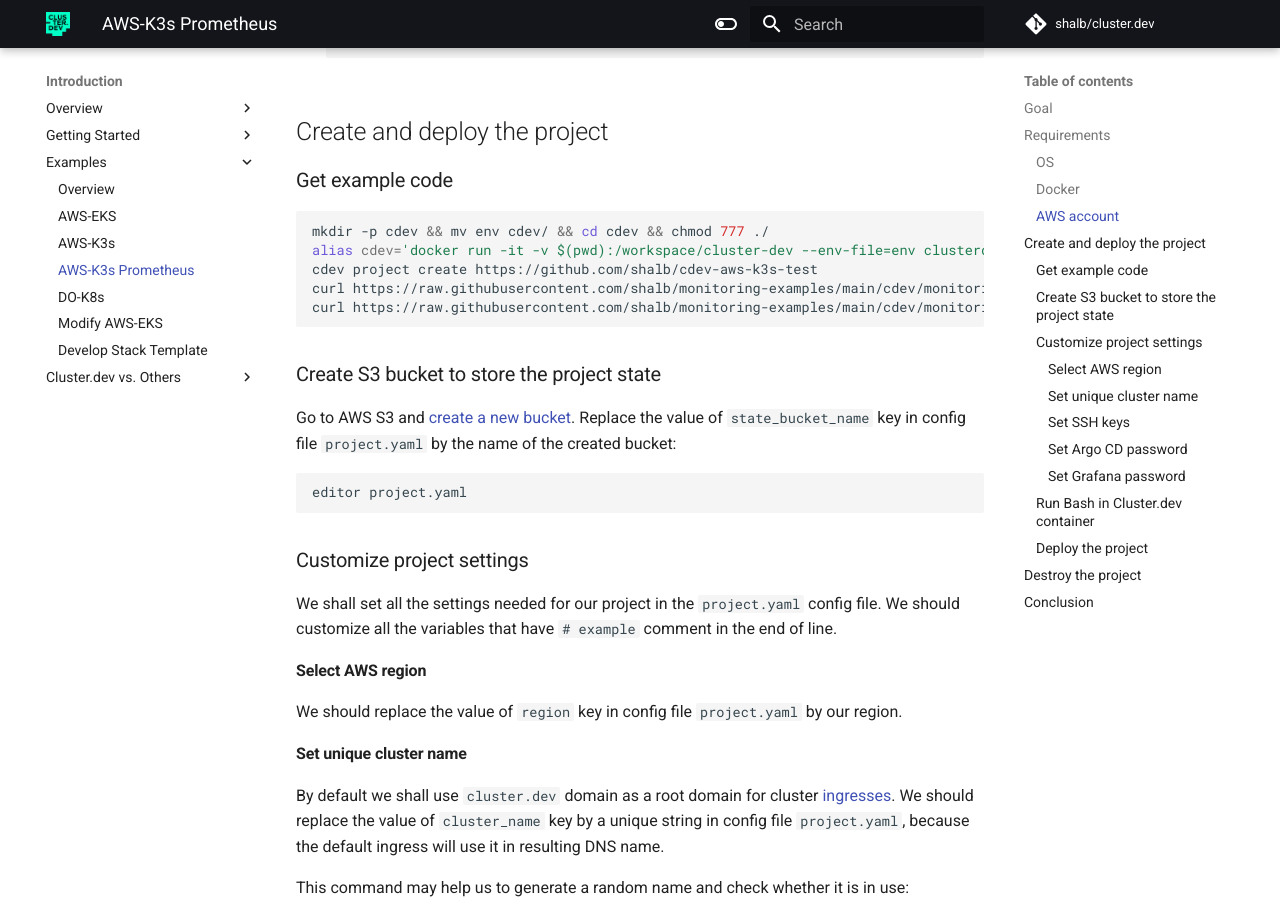
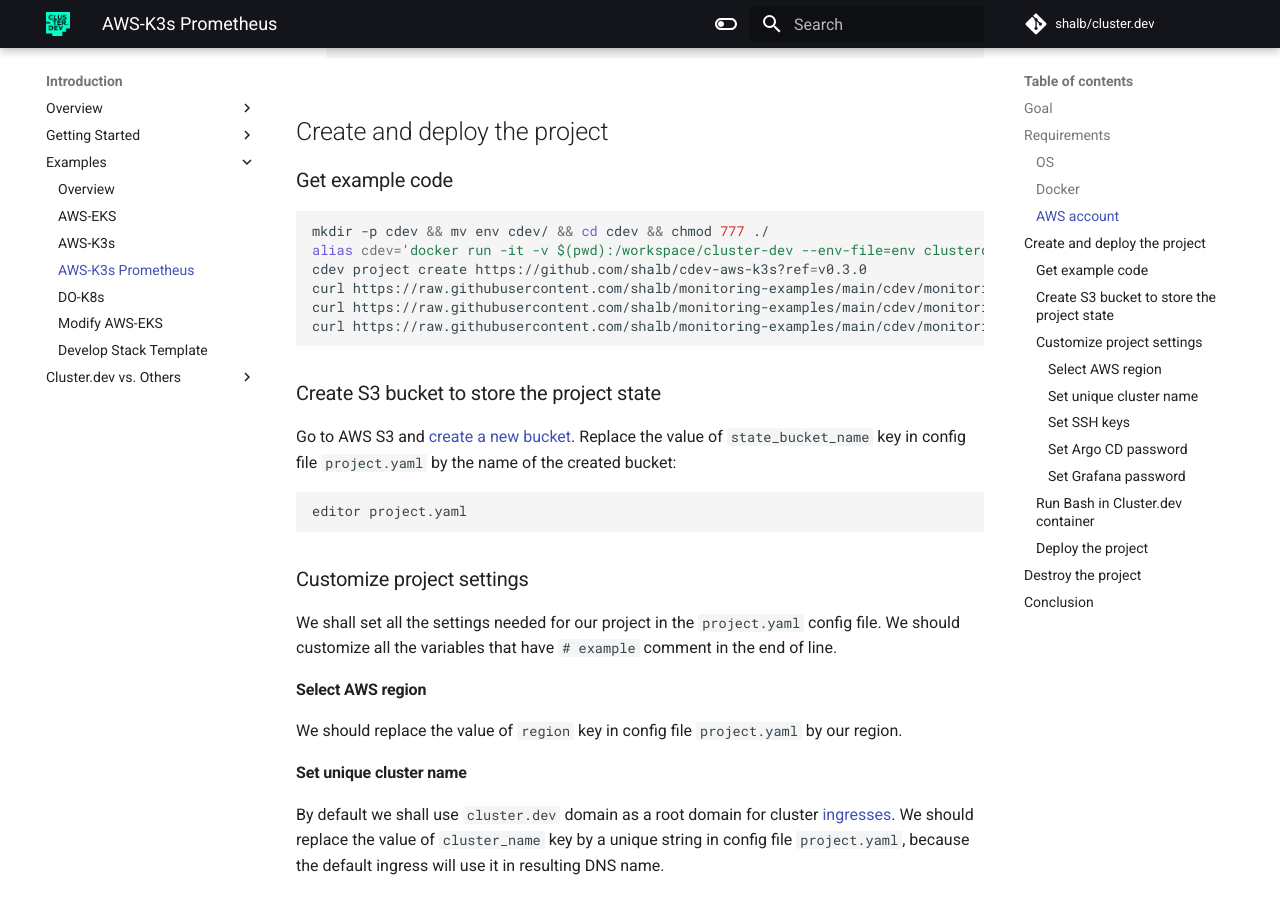
Before and after one commit to shalb/cluster.dev, an MkDocs documentation site: the page built from docs/examples-aws-k3s-prometheus.md, in a window 1280 px wide and 900 px high, scrolled down 1444 px. Built offline with MkDocs 1.6.1 and Material for MkDocs 9.7.7, drawn with Linux system fonts in a browser that asks for light colours; comment, search, counter and statistics services are not loaded.

Commit message:
Update examples-aws-k3s-prometheus.md

````diff
--- a/docs/examples-aws-k3s-prometheus.md
+++ b/docs/examples-aws-k3s-prometheus.md
@@ -47,9 +47,10 @@
 ```bash
 mkdir -p cdev && mv env cdev/ && cd cdev && chmod 777 ./
 alias cdev='docker run -it -v $(pwd):/workspace/cluster-dev --env-file=env clusterdev/cluster.dev:v0.6.3'
-cdev project create https://github.com/shalb/cdev-aws-k3s-test
+cdev project create https://github.com/shalb/cdev-aws-k3s?ref=v0.3.0
 curl https://raw.githubusercontent.com/shalb/monitoring-examples/main/cdev/monitoring-cluster-blog/stack.yaml > stack.yaml
 curl https://raw.githubusercontent.com/shalb/monitoring-examples/main/cdev/monitoring-cluster-blog/project.yaml > project.yaml
+curl https://raw.githubusercontent.com/shalb/monitoring-examples/main/cdev/monitoring-cluster-blog/monitoring.yaml > monitoring.yaml
 ```
 
 ### Create S3 bucket to store the project state
````
